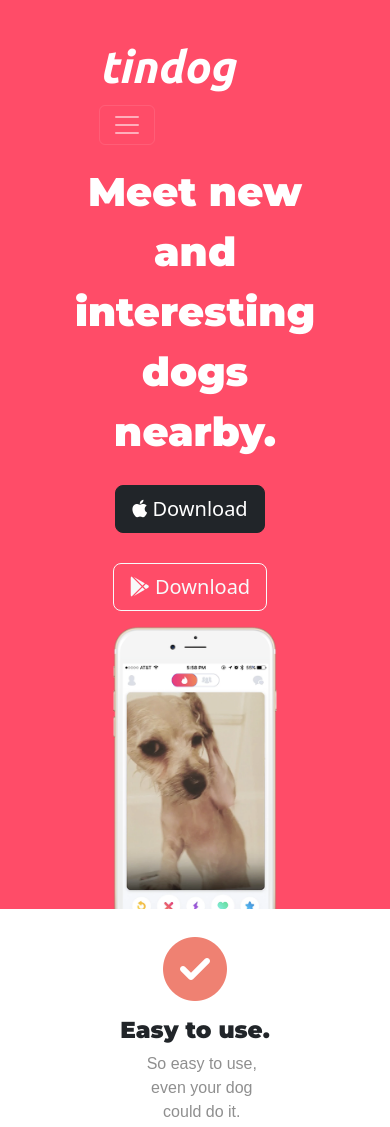
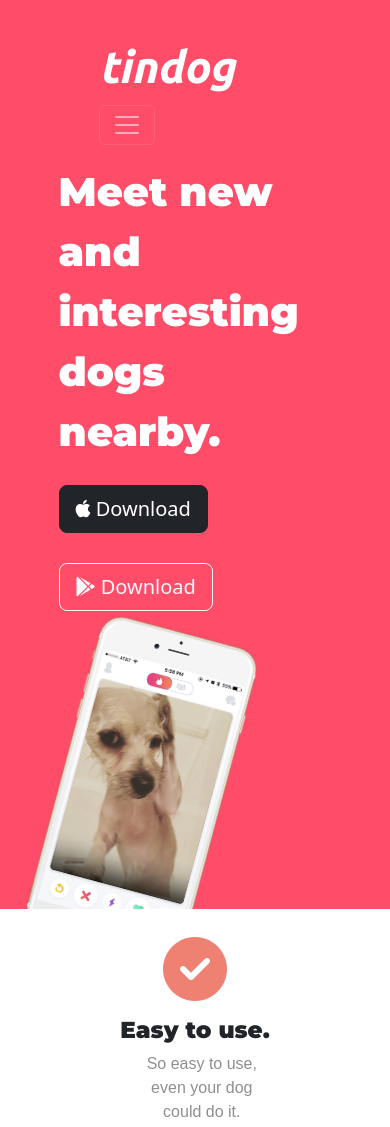
Before and after one commit to Punisher-101/tindog, a plain HTML site: page index.html in a window 390 px wide. Shown: the top 1127 px of the page. Drawn offline with nearby package versions, Linux system fonts and the light colour scheme.

Commit message:
Update styles.css

```diff
--- a/css/styles.css
+++ b/css/styles.css
@@ -184,11 +184,14 @@
 }
 
 
-@media (max-width: 991px) {
-    .rotate-image {
-        transform: rotate(0deg);
+@media (max-width: 700px) {
+    #footer {
+        padding: 20% 0 0;
     }
-    #title {
-        text-align: center;
+    .button-bottom {
+        padding:0%;
+    }
+    #cta h3 {
+        font-size: 180%;
     }
 }
```
